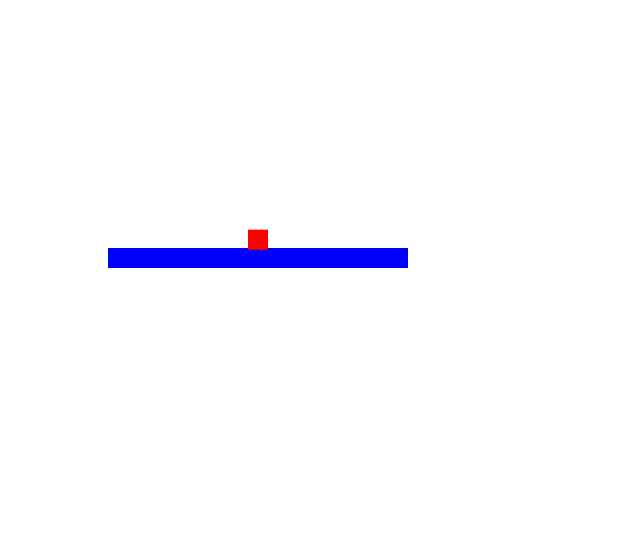
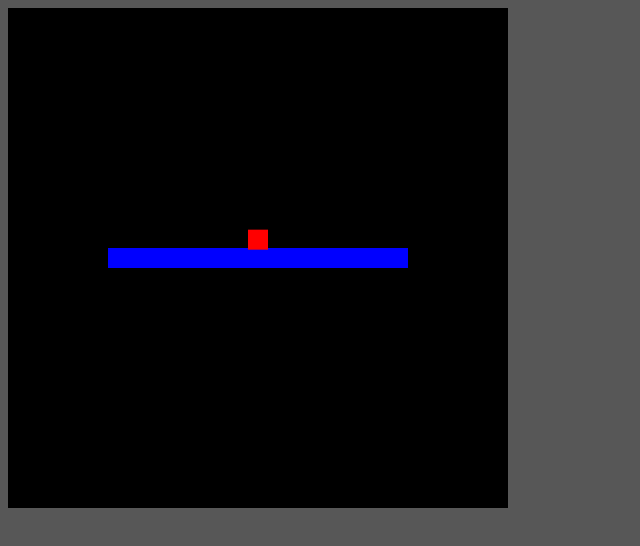
Before and after one commit to adilsaid64/multiplayer-game-sim, a website built with Vite: page client/index.html in a window 1280 px wide. Shown: the whole page, without its empty margins (0-640 px from the left). Built offline with nearby package versions, Linux system fonts and the light colour scheme.

Commit message:
style: background color changes

```diff
--- a/client/index.html
+++ b/client/index.html
@@ -1,7 +1,7 @@
 <!doctype html>
 <html>
-  <body>
-    <canvas id="game"></canvas>
+  <body style="background-color: rgb(87, 87, 87);">
+    <canvas id="game" style="background-color: black;" ></canvas>
     <script type="module" src="/src/main.ts"></script>
   </body>
 </html>
--- a/packages/game/update.ts
+++ b/packages/game/update.ts
@@ -31,13 +31,13 @@ function checkForIntersection(args: CheckForIntersectionArgs): boolean {
   const entiryAIsTopOfEntityB = args.entityA.bottom > args.entityB.top
   const entiryAIsRightOfEntityB = args.entityA.left > args.entityB.right
   const entiryAIsButtomOfEntityB = args.entityA.top < args.entityB.bottom
-  console.log({
-    entityAIsLeftOfEntityB,
-    entiryAIsTopOfEntityB,
-    entiryAIsRightOfEntityB,
-    entiryAIsButtomOfEntityB
-  },
-  )
+  // console.log({
+  //   entityAIsLeftOfEntityB,
+  //   entiryAIsTopOfEntityB,
+  //   entiryAIsRightOfEntityB,
+  //   entiryAIsButtomOfEntityB
+  // },
+  // )
   // if any are true, there is a intersection
   return !(entityAIsLeftOfEntityB || entiryAIsTopOfEntityB || entiryAIsRightOfEntityB || entiryAIsButtomOfEntityB)
 }
@@ -49,10 +49,10 @@ function checkPlayerPlatformCollision(state: Game) {
       const platformBounds = getBounds({ entity: platform });
       // check intersection
       if (checkForIntersection({ entityA: playerBounds, entityB: platformBounds })) {
-        console.log('collision found!')
-        player.velocity = { ...{ x: 0, y: 0 } }
+        // console.log('collision found!')
+        player.velocity.y = 0;
       } else {
-        console.log('no collision')
+        // console.log('no collision')
       }
     }
   }
@@ -69,6 +69,7 @@ function updateGravity(dt: number, state: Game) {
     player.velocity.y += GRAVITY * dt;
   }
 }
+
 export function update(dt: number, state: Game) {
   updateGravity(dt / 1000, state)
   checkPlayerPlatformCollision(state)
```
